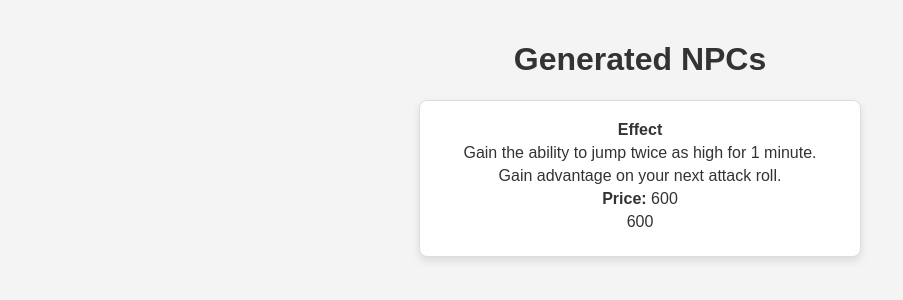
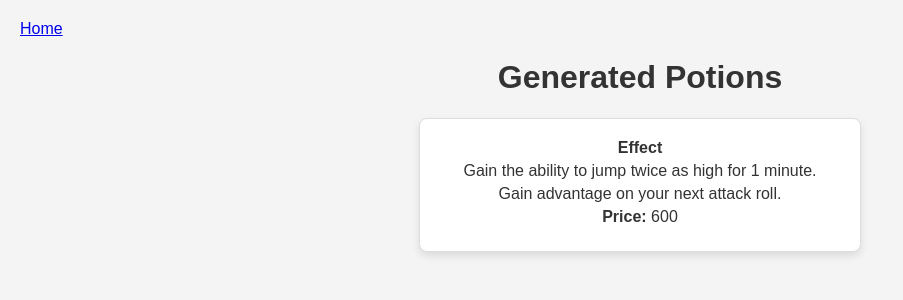
Before and after one commit to 0xDEAD10CK/Deadlocks-World-Builder-Toolkit, a Flask app: page /potions/1 in a window 1280 px wide. Shown: the top 300 px of the page, without its empty margins (0-903 px from the left). Run offline with Flask 3, Linux system fonts and the light colour scheme.

Commit message:
Made Changes

```diff
--- a/app.py
+++ b/app.py
@@ -9,7 +9,14 @@ app = Flask(__name__)
 # Home route
 @app.route('/')
 def home():
-    return "Welcome to the Flask App!"
+    return '''
+    <ul>
+        <li><a href="/potions/20">Generate Potions</a></li>
+        <li><a href="/npc/20">Generate NPCs</a></li>
+        <li><a href="/names/20">Generate Names</a></li>
+        <li><a href="/dice_roller">Roll some dice!</a></li>
+    </ul>
+    '''
 
 # Hello route with a dynamic URL parameter
 @app.route('/hello/<name>')
@@ -53,6 +60,7 @@ def template(num):
 @app.route('/dice_roller', methods=['GET', 'POST'])
 def dice_roller():
     result = None
+    total = 0
     if request.method == 'POST':
         num_dice = int(request.form.get('num_dice', 1))
         dice_sides = int(request.form.get('dice_sides', 6))
--- a/templates/diceroller.html
+++ b/templates/diceroller.html
@@ -7,6 +7,7 @@
     <title>Dice Roller</title>
 </head>
 <body>
+	<a href="/">Home</a>
     <h1>Dice Roller</h1>
     <form method="post" novalidate>
         <label for="num_dice">Number of Dice:</label>
--- a/templates/index.html
+++ b/templates/index.html
@@ -7,7 +7,8 @@
     <title>Flask App</title>
 </head>
 <body>
-    <h1>Hello from Flask Template!</h1>
+	<a href="/">Home</a>
+    <h1>Generated Names</h1>
     <ul>
         {% for item in items %}
             <li>{{ item }}</li>
--- a/templates/npc.html
+++ b/templates/npc.html
@@ -7,6 +7,7 @@
     <link rel="stylesheet" href="{{ url_for('static', filename='npc.css') }}">
 </head>
 <body>
+	<a href="/">Home</a>
     <h1>Generated NPCs</h1>
     <div class="npc-container">
         {% for item in items %}
--- a/templates/potions.html
+++ b/templates/potions.html
@@ -7,7 +7,8 @@
     <link rel="stylesheet" href="{{ url_for('static', filename='potion.css') }}">
 </head>
 <body>
-    <h1>Generated NPCs</h1>
+	<a href="/">Home</a>
+    <h1>Generated Potions</h1>
     <div class="npc-container">
         {% for item in items %}
             <div class="npc-card">
@@ -16,7 +17,6 @@
 					<p>{{ effect }}</p>
 				{% endfor %}
 				<p><strong>Price:</strong> {{ item['price'] }}</p>
-				<p>{{ item['price'] }}</p>
             </div>
         {% endfor %}
     </div>
```
